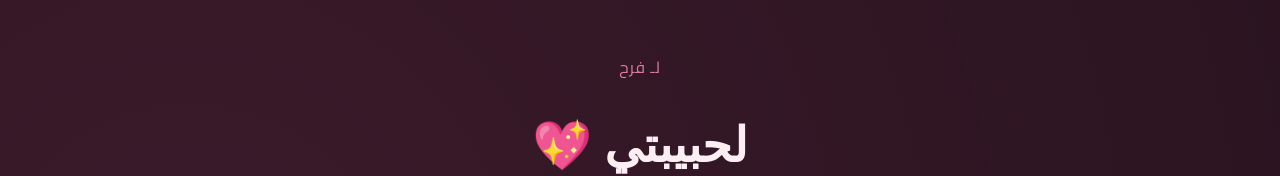
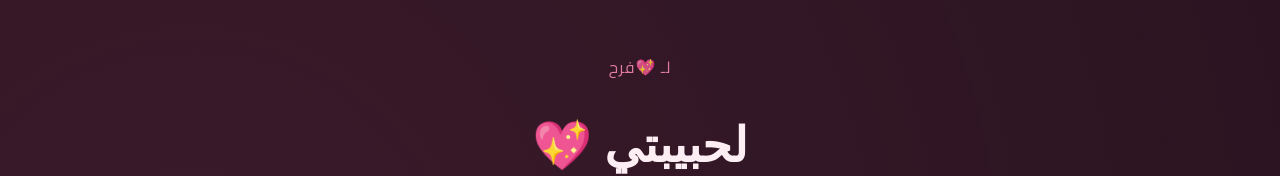
Before and after one commit to marokhaledd/FARAH, a Next.js app: page / in a window 1280 px wide. Shown: the top 176 px of the page. Built offline with nearby package versions, Linux system fonts and the light colour scheme; a web font is replaced by a local one.

Commit message:
Update content.config.js

```diff
--- a/content.config.js
+++ b/content.config.js
@@ -11,7 +11,7 @@ const content = {
   passwordHint: "",
 
   // اسمها / الدلع اللي هيظهر في صفحة القفل والعنوان
-  recipientName: "فرح",
+  recipientName: "💖فرح",
 
   // العنوان الرئيسي بعد فتح الموقع
   heroTitle: "لحبيبتي 💖",
```
